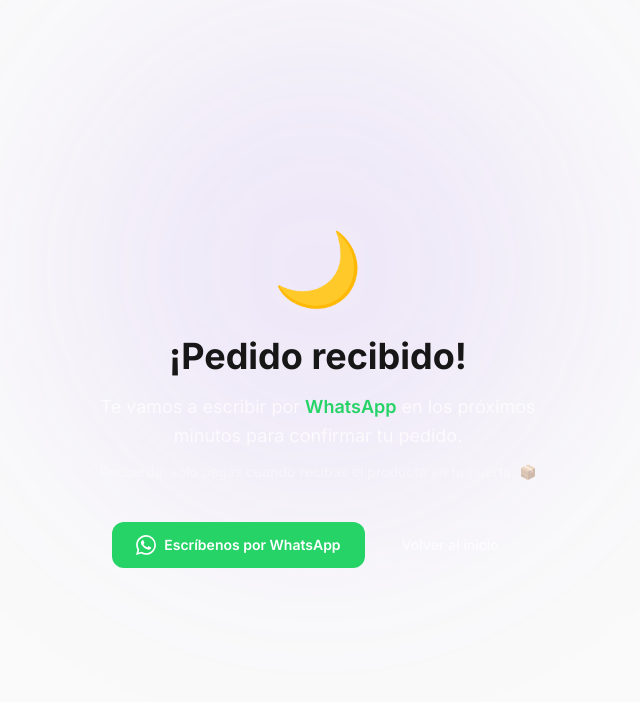
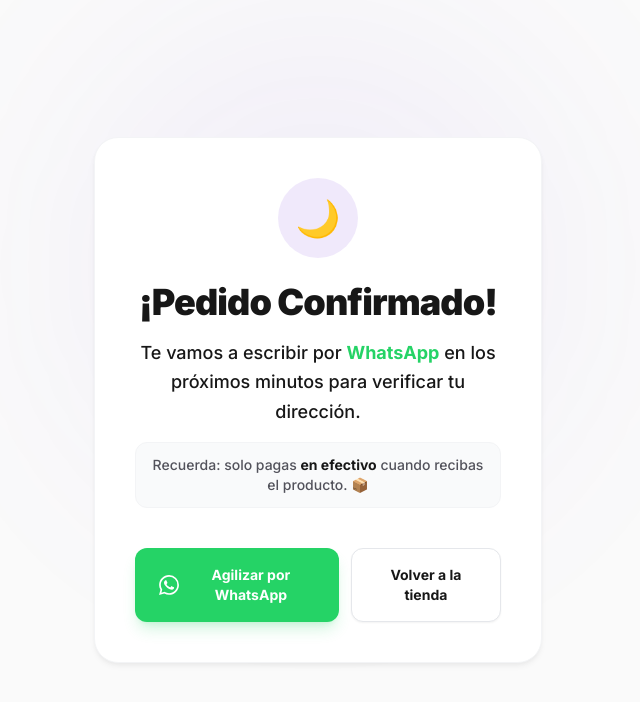
Before and after one commit to isabellaocampo2026-source/cocon, a Next.js app: page /gracias in a window 1280 px wide. Shown: the top 702 px of the page, without its empty margins (322-962 px from the left). Built offline with nearby package versions, Linux system fonts and the light colour scheme; no server answers.

Commit message:
style: redesign thank you page to match light mode aesthetic and ensure professional look

```diff
--- a/src/app/gracias/page.tsx
+++ b/src/app/gracias/page.tsx
@@ -11,7 +11,7 @@
 
 export default function GraciasPage() {
     return (
-        <main className="min-h-screen flex items-center justify-center p-6 relative">
+        <main className="min-h-screen flex items-center justify-center p-6 bg-base-bg relative overflow-hidden">
             {/* Conversion tracking */}
             {GOOGLE_ADS_ID && GOOGLE_ADS_ID !== 'AW-XXXXXXXXX' && CONVERSION_LABEL && (
                 <Script id="conversion" strategy="afterInteractive">
@@ -27,28 +27,30 @@
                 </Script>
             )}
 
-            {/* Background glow */}
-            <div className="absolute top-1/3 left-1/2 -translate-x-1/2 -translate-y-1/2 w-[500px] h-[500px] rounded-full bg-[#7C3AED]/10 blur-[120px] pointer-events-none" />
+            {/* Background glow (Light mode subtle purple) */}
+            <div className="absolute top-1/3 left-1/2 -translate-x-1/2 -translate-y-1/2 w-[500px] h-[500px] rounded-full bg-brand/5 blur-[100px] pointer-events-none" />
 
-            <div className="relative text-center max-w-md animate-[fade-in_0.8s_ease-out]">
-                {/* Moon animation */}
-                <div className="text-7xl mb-8 animate-[float_3s_ease-in-out_infinite]">
-                    🌙
+            <div className="relative text-center max-w-md animate-[fade-in_0.8s_ease-out] bg-white p-8 sm:p-10 rounded-3xl shadow-card border border-gray-100 z-10 block">
+                {/* Moon/Success Icon */}
+                <div className="w-20 h-20 bg-brand/10 rounded-full flex items-center justify-center mx-auto mb-6 animate-[float_3s_ease-in-out_infinite]">
+                    <span className="text-4xl">🌙</span>
                 </div>
 
-                <h1 className="text-3xl sm:text-4xl font-bold mb-4">
-                    ¡Pedido recibido!
+                <h1 className="text-3xl sm:text-4xl font-black mb-4 text-base-text tracking-tight">
+                    ¡Pedido Confirmado!
                 </h1>
 
-                <p className="text-white/70 text-lg mb-3 leading-relaxed">
+                <p className="text-base-text font-medium text-lg mb-4 leading-relaxed">
                     Te vamos a escribir por{' '}
-                    <span className="text-[#25D366] font-semibold">WhatsApp</span> en los
-                    próximos minutos para confirmar tu pedido.
+                    <span className="text-[#25D366] font-bold">WhatsApp</span> en los
+                    próximos minutos para verificar tu dirección.
                 </p>
 
-                <p className="text-white/40 text-sm mb-10">
-                    Recuerda: solo pagas cuando recibas el producto en tu puerta. 📦
-                </p>
+                <div className="bg-gray-50 py-3 px-4 rounded-xl border border-gray-100 inline-block mb-10 w-full">
+                    <p className="text-base-muted text-sm font-medium">
+                        Recuerda: solo pagas <strong className="text-base-text">en efectivo</strong> cuando recibas el producto. 📦
+                    </p>
+                </div>
 
                 {/* Action buttons */}
                 <div className="flex flex-col sm:flex-row gap-3 justify-center">
@@ -56,18 +58,18 @@
                         href="https://wa.me/573053476462"
                         target="_blank"
                         rel="noopener noreferrer"
-                        className="inline-flex items-center justify-center gap-2 px-6 py-3 bg-[#25D366] text-white font-semibold rounded-xl hover:bg-[#22c55e] transition-all duration-200 hover:scale-105 text-sm"
+                        className="inline-flex items-center justify-center gap-2 px-6 py-4 bg-[#25D366] text-white font-bold rounded-xl hover:bg-[#22c55e] transition-all duration-300 hover:-translate-y-1 shadow-lg shadow-[#25D366]/20 text-sm w-full sm:w-auto"
                     >
-                        <svg className="w-5 h-5" fill="currentColor" viewBox="0 0 24 24">
+                        <svg className="w-5 h-5 flex-shrink-0" fill="currentColor" viewBox="0 0 24 24">
                             <path d="M17.472 14.382c-.297-.149-1.758-.867-2.03-.967-.273-.099-.471-.148-.67.15-.197.297-.767.966-.94 1.164-.173.199-.347.223-.644.075-.297-.15-1.255-.463-2.39-1.475-.883-.788-1.48-1.761-1.653-2.059-.173-.297-.018-.458.13-.606.134-.133.298-.347.446-.52.149-.174.198-.298.298-.497.099-.198.05-.371-.025-.52-.075-.149-.669-1.612-.916-2.207-.242-.579-.487-.5-.669-.51-.173-.008-.371-.01-.57-.01-.198 0-.52.074-.792.372-.272.297-1.04 1.016-1.04 2.479 0 1.462 1.065 2.875 1.213 3.074.149.198 2.096 3.2 5.077 4.487.709.306 1.262.489 1.694.625.712.227 1.36.195 1.871.118.571-.085 1.758-.719 2.006-1.413.248-.694.248-1.289.173-1.413-.074-.124-.272-.198-.57-.347m-5.421 7.403h-.004a9.87 9.87 0 01-5.031-1.378l-.361-.214-3.741.982.998-3.648-.235-.374a9.86 9.86 0 01-1.51-5.26c.001-5.45 4.436-9.884 9.888-9.884 2.64 0 5.122 1.03 6.988 2.898a9.825 9.825 0 012.893 6.994c-.003 5.45-4.437 9.884-9.885 9.884m8.413-18.297A11.815 11.815 0 0012.05 0C5.495 0 .16 5.335.157 11.892c0 2.096.547 4.142 1.588 5.945L.057 24l6.305-1.654a11.882 11.882 0 005.683 1.448h.005c6.554 0 11.89-5.335 11.893-11.893a11.821 11.821 0 00-3.48-8.413z" />
                         </svg>
-                        Escríbenos por WhatsApp
+                        Agilizar por WhatsApp
                     </a>
                     <a
                         href="/"
-                        className="inline-flex items-center justify-center px-6 py-3 bg-white/5 border border-white/10 text-white/70 font-medium rounded-xl hover:bg-white/10 hover:text-white transition-all duration-200 text-sm"
+                        className="inline-flex items-center justify-center px-6 py-4 bg-white border border-gray-200 text-base-text font-bold rounded-xl hover:bg-gray-50 transition-all duration-200 text-sm shadow-sm hover:border-brand/30 w-full sm:w-auto"
                     >
-                        Volver al inicio
+                        Volver a la tienda
                     </a>
                 </div>
             </div>
```
